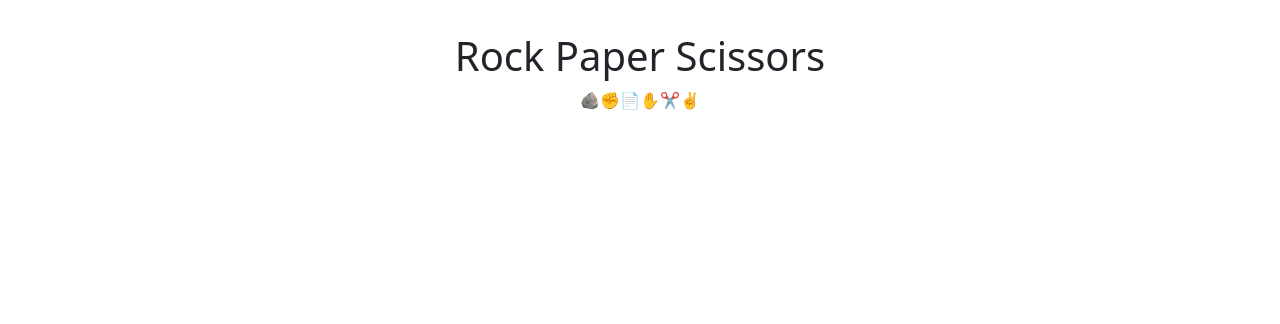
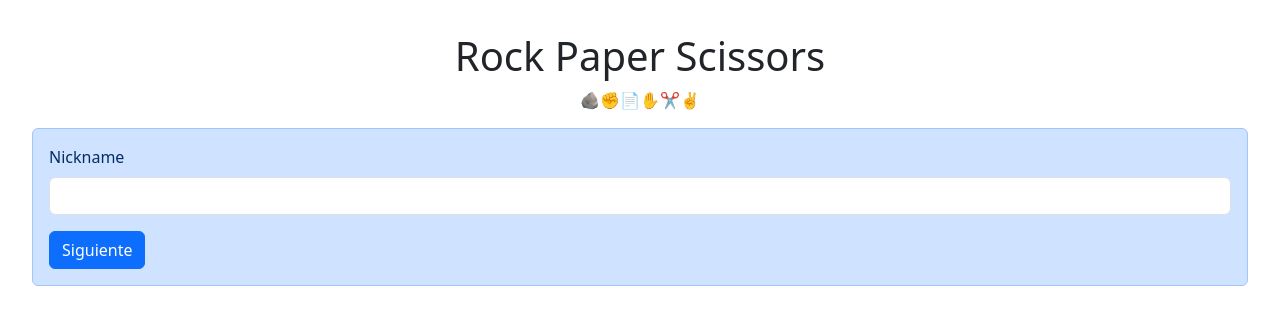
Before and after one commit to epontoni/client-rps, a React (Vite) app: page / in a window 1280 px wide. Shown: the top 324 px of the page. Built offline with nearby package versions, Linux system fonts and the light colour scheme.

Commit message:
Client-side logging and server connection

```diff
--- a/src/App.tsx
+++ b/src/App.tsx
@@ -1,17 +1,23 @@
 import { useState } from 'react'
 import { Outlet } from 'react-router-dom'
 import './App.css'
-import Header from './components/Headers';
+import Header from './components/Header';
 import { useDispatch, useSelector } from 'react-redux';
+import Login from './components/Login';
 
 function App() {
-  const state = useSelector((state) => state.game);
+  const userLogin = useSelector((state) => state.game.nickname);
   const dispatch = useDispatch();
   const [status, setStatus] = useState(false)
 
   return (
     <>
       <Header />
+      {
+        userLogin === '' ? (
+          <Login />
+        ) : ''
+      }
       <Outlet />
     </>
   )
--- /dev/null
+++ b/src/components/Login/index.tsx
@@ -0,0 +1,44 @@
+import { useState } from "react"
+import { useDispatch, useSelector } from "react-redux"
+import { useNavigate } from "react-router-dom"
+import { saveNickname, setSocket } from "../../reducers/gameSlice"
+import { io } from "socket.io-client"
+
+export default function Login() {
+    const [nickname, setNickname] = useState('')
+    const state = useSelector((state) => state.game)
+    const dispatch = useDispatch()
+    const navigate = useNavigate()
+
+    const handleChange = (event: React.ChangeEvent<HTMLInputElement>) => {
+        setNickname(event.target.value)
+    }
+
+    const handleSubmit = (event: React.FormEvent<HTMLFormElement>) => {
+        event.preventDefault()
+        // dispatch({ type: 'LOGIN', payload: nickname })
+        // Guardar en localStorage el nickname y en el estado global
+        localStorage.setItem('nickname', nickname)
+        dispatch(saveNickname(nickname))
+
+        // Establecer la conexión con el servidor ¿Exise ya el nickname?
+        const socket = io('http://localhost:3000', { transports: ['websocket'] })
+        socket.on('connect', () => {
+            console.log('Conectado al servidor')
+            dispatch(setSocket(socket))
+        })
+        console.log(`${nickname} se está registrando en el servidor...`)
+        navigate('/main-menu')
+
+    }
+  return (
+    <form onSubmit={handleSubmit} className="alert alert-primary">
+        <div className="mb-3">
+            <label htmlFor="nickname" className="form-label">Nickname</label>
+            <input type="text" id="nickname" onChange={handleChange} value={nickname} className="form-control" />
+        </div>
+
+        <button type="submit" className="btn btn-primary">Siguiente</button>
+    </form>
+  )
+}
--- /dev/null
+++ b/src/components/MainMenu/index.tsx
@@ -0,0 +1,28 @@
+import { useEffect } from "react"
+import { useSelector } from "react-redux";
+import { useNavigate } from "react-router-dom"
+
+export default function MainMenu() {
+  const socket = useSelector((state) => state.game.socket);
+  const userLogin = useSelector((state) => state.game.nickname);
+  const navigate = useNavigate()
+
+  useEffect(() => {
+    console.log('[MainMenu]', localStorage.getItem('nickname'))
+    if(!localStorage.getItem('nickname') || userLogin === '') {
+      navigate('/')
+    }
+  }, [])
+
+  return (
+    <div>
+      <h2>Menú principal del juego</h2>
+      <h3>Bienvenido { userLogin }!</h3>
+      <div>{ socket?.connected ? `🟢 Conectado (${socket.id})` : `🔴 Desconectado` }</div>
+      <ul>
+        <li>[Crear Sala]</li>
+        <li>[Unirse a sala]</li>
+      </ul>
+    </div>
+  )
+}
--- a/src/main.tsx
+++ b/src/main.tsx
@@ -5,6 +5,7 @@ import "./index.css";
 import { RouterProvider, createBrowserRouter } from "react-router-dom";
 import { Provider } from "react-redux";
 import store from './store'
+import MainMenu from "./components/MainMenu/index.tsx";
 
 const router = createBrowserRouter([
   {
@@ -13,6 +14,7 @@ const router = createBrowserRouter([
     children: [
       /*{ index: true, element: <MainMenu /> },
       { path: "room/:id", element: <Room /> },*/
+      { path: "main-menu", element: <MainMenu /> },
     ],
   },
 ]);
--- a/src/reducers/gameSlice.ts
+++ b/src/reducers/gameSlice.ts
@@ -4,6 +4,7 @@ const initialState = {
     room: {},
     nickname: '',
     socket: null,
+    onlineStatus: false,
 }
 
 const gameSlice = createSlice({
@@ -21,11 +22,11 @@ const gameSlice = createSlice({
         joinRoom: (state, action) => {
             state.room = action.payload
         },
-        setNickname: (state, action) => {
+        saveNickname: (state, action) => {
             state.nickname = action.payload
         },
     }
 });
 
-export const { setSocket, createRoom, joinRoom, setNickname } = gameSlice.actions
+export const { setSocket, createRoom, joinRoom, saveNickname } = gameSlice.actions
 export default gameSlice;
```
Also changed, not shown: src/components/Header/Header.css (renamed from src/components/Headers/Header.css), src/components/Header/index.tsx (renamed from src/components/Headers/index.tsx).
